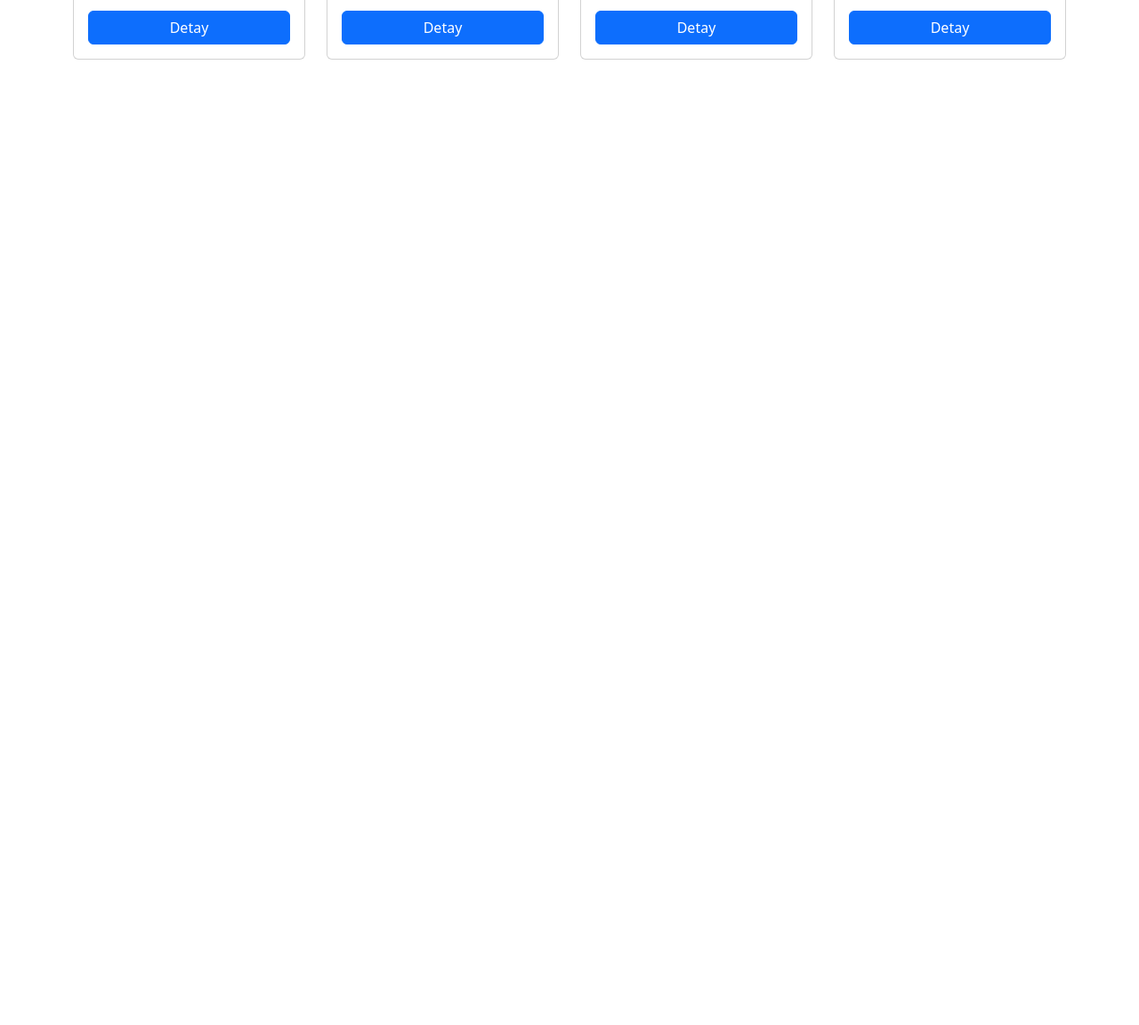
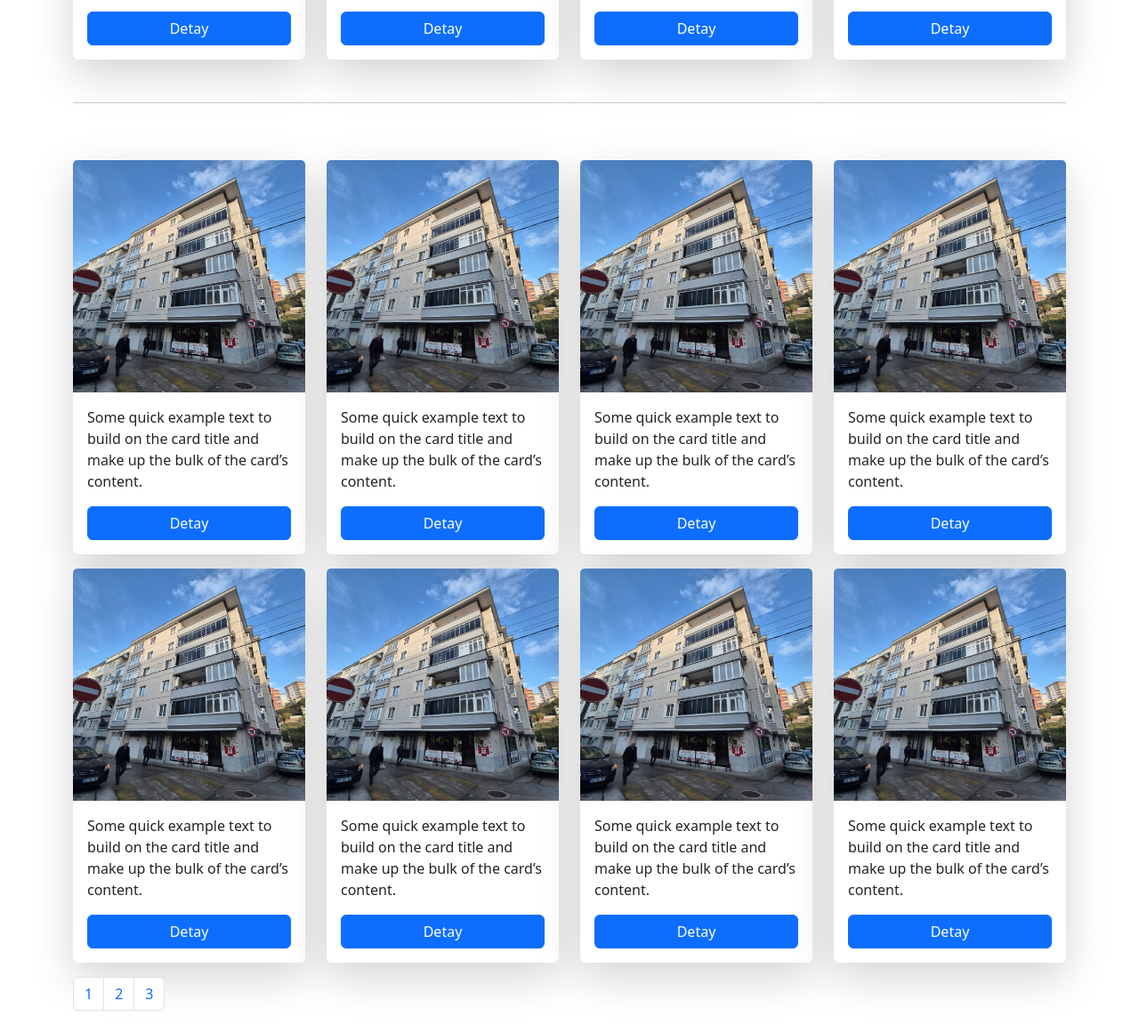
Before and after one commit to omeremreacar1/emlak, a plain HTML site: page index.html in a window 1280 px wide. Shown: the part 522-1674 px from the top of the page at 89% size. Before the commit the page ends 800 px from the top, so only its background shows below. Drawn offline with Linux system fonts and the light colour scheme.

Commit message:
specific properties section bitti

```diff
--- a/index.html
+++ b/index.html
@@ -83,10 +83,10 @@
           Son Eklenen İlanlar
         </h5>
       </div>
-      <div class="row row-cols-1 row-cols-sm-2 row-cols-xl-4 mt-3 gy-2 gy-lg-0">
+      <div class="row row-cols-1 row-cols-sm-2 row-cols-xl-4 mt-3 gy-3 gy-lg-0">
         <div class="col">
-          <div class="card">
-            <img src="uploads/card-1.jpeg" class="card-img-top" alt="..." />
+          <div class="card border-0 shadow-lg">
+            <img src="uploads/card-1.jpeg" class="card-img-top" />
             <div class="card-body">
               <p class="card-text">
                 Some quick example text to build on the card title and make up
@@ -98,8 +98,8 @@
         </div>
 
         <div class="col">
-          <div class="card">
-            <img src="uploads/card-2.jpeg" class="card-img-top" alt="..." />
+          <div class="card border-0 shadow-lg">
+            <img src="uploads/card-2.jpeg" class="card-img-top" />
             <div class="card-body">
               <p class="card-text">
                 Some quick example text to build on the card title and make up
@@ -111,8 +111,8 @@
         </div>
 
         <div class="col">
-          <div class="card">
-            <img src="uploads/card-3.jpg" class="card-img-top" alt="..." />
+          <div class="card border-0 shadow-lg">
+            <img src="uploads/card-3.jpg" class="card-img-top" />
             <div class="card-body">
               <p class="card-text">
                 Some quick example text to build on the card title and make up
@@ -124,8 +124,8 @@
         </div>
 
         <div class="col">
-          <div class="card">
-            <img src="uploads/card-4.jpeg" class="card-img-top" alt="..." />
+          <div class="card border-0 shadow-lg">
+            <img src="uploads/card-4.jpeg" class="card-img-top" />
             <div class="card-body">
               <p class="card-text">
                 Some quick example text to build on the card title and make up
@@ -139,6 +139,132 @@
     </div>
     <!-- New Properties Section End -->
 
+    <!-- Horizontal Section Start -->
+    <div class="container my-5">
+      <hr />
+    </div>
+    <!-- Horizontal Section End -->
+
+    <!-- Specific Properties Section Start -->
+    <div class="container my-3">
+      <div class="row row-cols-1 row-cols-sm-2 row-cols-xl-4 mt-3 gy-3">
+        <div class="col">
+          <div class="card border-0 shadow-lg">
+            <img src="uploads/card-4.jpeg" class="card-img-top" alt="..." />
+            <div class="card-body">
+              <p class="card-text">
+                Some quick example text to build on the card title and make up
+                the bulk of the card’s content.
+              </p>
+              <a href="#" class="btn btn-primary w-100">Detay</a>
+            </div>
+          </div>
+        </div>
+
+        <div class="col">
+          <div class="card border-0 shadow-lg">
+            <img src="uploads/card-4.jpeg" class="card-img-top" alt="..." />
+            <div class="card-body">
+              <p class="card-text">
+                Some quick example text to build on the card title and make up
+                the bulk of the card’s content.
+              </p>
+              <a href="#" class="btn btn-primary w-100">Detay</a>
+            </div>
+          </div>
+        </div>
+
+        <div class="col">
+          <div class="card border-0 shadow-lg">
+            <img src="uploads/card-4.jpeg" class="card-img-top" alt="..." />
+            <div class="card-body">
+              <p class="card-text">
+                Some quick example text to build on the card title and make up
+                the bulk of the card’s content.
+              </p>
+              <a href="#" class="btn btn-primary w-100">Detay</a>
+            </div>
+          </div>
+        </div>
+
+        <div class="col">
+          <div class="card border-0 shadow-lg">
+            <img src="uploads/card-4.jpeg" class="card-img-top" alt="..." />
+            <div class="card-body">
+              <p class="card-text">
+                Some quick example text to build on the card title and make up
+                the bulk of the card’s content.
+              </p>
+              <a href="#" class="btn btn-primary w-100">Detay</a>
+            </div>
+          </div>
+        </div>
+
+        <div class="col">
+          <div class="card border-0 shadow-lg">
+            <img src="uploads/card-4.jpeg" class="card-img-top" alt="..." />
+            <div class="card-body">
+              <p class="card-text">
+                Some quick example text to build on the card title and make up
+                the bulk of the card’s content.
+              </p>
+              <a href="#" class="btn btn-primary w-100">Detay</a>
+            </div>
+          </div>
+        </div>
+
+        <div class="col">
+          <div class="card border-0 shadow-lg">
+            <img src="uploads/card-4.jpeg" class="card-img-top" alt="..." />
+            <div class="card-body">
+              <p class="card-text">
+                Some quick example text to build on the card title and make up
+                the bulk of the card’s content.
+              </p>
+              <a href="#" class="btn btn-primary w-100">Detay</a>
+            </div>
+          </div>
+        </div>
+
+        <div class="col">
+          <div class="card border-0 shadow-lg">
+            <img src="uploads/card-4.jpeg" class="card-img-top" alt="..." />
+            <div class="card-body">
+              <p class="card-text">
+                Some quick example text to build on the card title and make up
+                the bulk of the card’s content.
+              </p>
+              <a href="#" class="btn btn-primary w-100">Detay</a>
+            </div>
+          </div>
+        </div>
+
+        <div class="col">
+          <div class="card border-0 shadow-lg">
+            <img src="uploads/card-4.jpeg" class="card-img-top" alt="..." />
+            <div class="card-body">
+              <p class="card-text">
+                Some quick example text to build on the card title and make up
+                the bulk of the card’s content.
+              </p>
+              <a href="#" class="btn btn-primary w-100">Detay</a>
+            </div>
+          </div>
+        </div>
+      </div>
+    </div>
+
+    <div class="container">
+      <nav>
+        <ul class="pagination">
+          <li class="page-item"><a class="page-link" href="#">1</a></li>
+          <li class="page-item"><a class="page-link" href="#">2</a></li>
+          <li class="page-item"><a class="page-link" href="#">3</a></li>
+        </ul>
+      </nav>
+    </div>
+    <!-- Specific Properties Section End -->
+
     <!-- Bootstrap JS -->
     <script src="assets/js/bootstrap.bundle.min.js"></script>
   </body>
```
